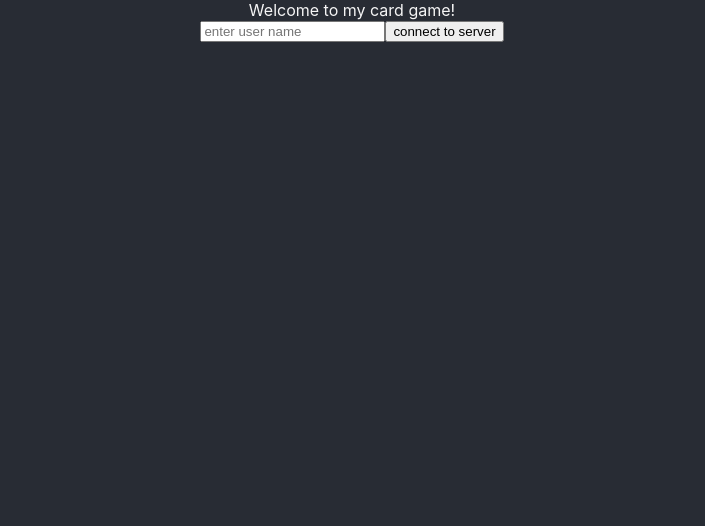
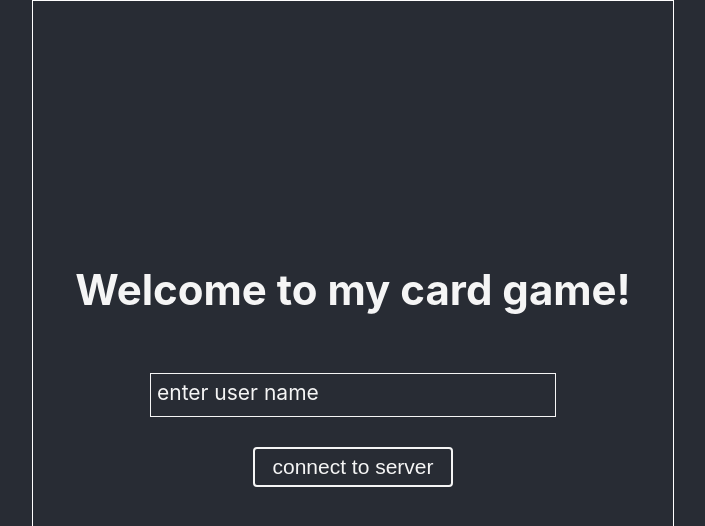
Before and after one commit to PiotrJagielny/MyCardGame, a React (Create React App) app in the folder frontend/: page / in a window 1280 px wide. Shown: the top 526 px of the page, without its empty margins (288-993 px from the left). Built offline with nearby package versions, Linux system fonts and the light colour scheme.

Commit message:
added css styling to Entry page

```diff
--- a/frontend/src/Game_Related_Components/CardComponent.tsx
+++ b/frontend/src/Game_Related_Components/CardComponent.tsx
@@ -13,6 +13,7 @@ interface CardComponentProps {
 const CardComponent: React.FC<CardComponentProps> = ({ color, image, name, points }) => {
   const [showModal, setShowModal] = useState(false);
   const [cardInfo, setCardInfo] = useState<string>("");
+
   const rectangleStyle = {
     width: `${79}px`,
     height: `${42}px`,
@@ -35,11 +36,19 @@ const CardComponent: React.FC<CardComponentProps> = ({ color, image, name, point
         .catch(console.error);
       }
   }
-   const blockContextMenu = (event: React.MouseEvent<HTMLDivElement>) => {
-    event.preventDefault();
-   }
+
+  const blockContextMenu = (event: React.MouseEvent<HTMLDivElement>) => {
+  event.preventDefault();
+  }
+
+  const myDiv = document.getElementById('name') as HTMLDivElement;
+  myDiv.addEventListener('mousedown', () => {
+
+
+  });
+
   return <div style={rectangleStyle} onContextMenu={blockContextMenu} onMouseDown={getInfo}>
-        <label>{name}</label><br/>
+        <label className="name">{name}</label><br/>
         <label>{points}</label>
       <Modal isOpen={showModal}  style={{content: {width:'300px', height:'200px', background:'gray',},}}>
         <h2>{cardInfo}</h2>
--- a/frontend/src/Game_Unrelated_Components/EntryPageComponents/EntryPage.css
+++ b/frontend/src/Game_Unrelated_Components/EntryPageComponents/EntryPage.css
@@ -1,3 +1,54 @@
 .EntryPageBody {
+    display:flex;
+    justify-content: center;
+    align-items: center;
+    min-height: 90vh;
+    flex-direction: column;
+    gap: 30px;
+    border: 1px solid rgb(255,255,255);
+
+    margin-left: 25%;
+    font-size: 21px;
+    width: 50%;
 
 }
+.inputBox {
+    position: relative;
+}
+
+.inputBox input{
+    width: 400px;
+    height:40px;
+    font-size: 1em;
+    background-color: #282c34;
+    border: 1px solid whitesmoke;
+    color: whitesmoke;
+}
+.inputBox span{
+    position:absolute;
+    left: 0;
+    padding:7px;
+    pointer-events: none;
+    font-size: 1em;
+    color: whitesmoke;
+    transition: 1s;
+}
+.inputBox input:focus ~ span ,
+.inputBox input:valid ~ span {
+    transform: translateX(10px) translateY(-21px);
+    color:whitesmoke;
+    font-size: 0.70em;
+    background:#282c34;
+
+}
+
+
+.connectBtn{
+    border-radius: 4px;
+    width: 200px;
+    height:40px;
+    font-size: 1em;
+    border: 2px solid whitesmoke;
+    background-color: #282c34;
+    color: whitesmoke;
+}
--- a/frontend/src/Game_Unrelated_Components/EntryPageComponents/EntryPage.tsx
+++ b/frontend/src/Game_Unrelated_Components/EntryPageComponents/EntryPage.tsx
@@ -25,11 +25,19 @@ const EntryPage = () => {
 
   return (
     <div className="EntryPageBody">
-        Welcome to my card game! <br />
-        <div>
-         <input id='user-name' placeholder='enter user name' value={userName} name='username' onChange={(event:any) => {setUserName(event.target.value)}}/>
-         <button onClick={connectToServer}>connect to server</button>
+        <h1>
+          Welcome to my card game! <br />
+        </h1>
+        <div className="inputBox">
+
+          <input id='user-name'  type="text" required
+          value={userName} name='username'
+          onChange={(event:any) => {setUserName(event.target.value)}}/>
+
+          <span>enter user name</span>
         </div>
+
+         <button className="connectBtn" onClick={connectToServer}>connect to server</button>
     </div>
 
   )
```
